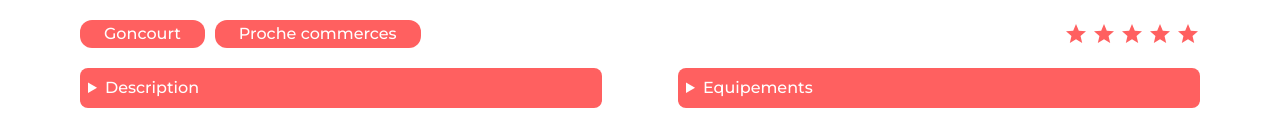
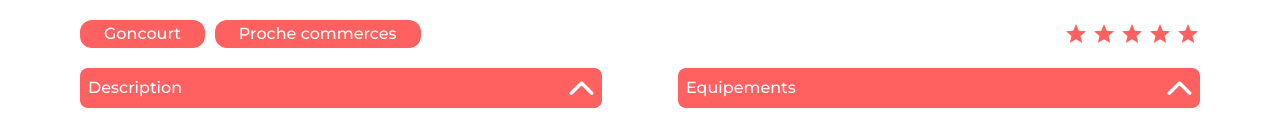
Before and after one commit to KpryKorn/projet-11, a React (Vite) app: page /0979876d in a window 1280 px wide. Shown: the part 661-800 px from the top of the page. Built offline with nearby package versions, Linux system fonts and the light colour scheme.

Commit message:
feat: ajout composant collapse (details)

```diff
--- a/src/components/details.tsx
+++ b/src/components/details.tsx
@@ -1,3 +1,5 @@
+import { useState } from "react";
+
 export default function Details({
   text,
   children,
@@ -5,10 +7,37 @@ export default function Details({
   text: string;
   children?: React.ReactNode;
 }) {
+  const [isOpen, setIsOpen] = useState(false);
+
   return (
-    <details className="flex-1 bg-red-kasa p-2 rounded-lg text-white">
-      <summary className="font-medium">{text}</summary>
-      {children}
-    </details>
+    <div className="flex-1 rounded-lg mb-4">
+      <div
+        className="rounded-lg bg-red-kasa flex p-2 justify-between items-center cursor-pointer"
+        onClick={() => setIsOpen((prev) => !prev)}
+      >
+        <span className="text-white font-medium">{text}</span>
+        <span className={`transition-transform ${isOpen ? "rotate-180" : ""}`}>
+          <svg
+            width="25"
+            height="14"
+            viewBox="0 0 25 14"
+            fill="none"
+            xmlns="http://www.w3.org/2000/svg"
+          >
+            <path
+              d="M11.2897 0.789661C11.9591 0.120242 13.0462 0.120242 13.7157 0.789661L23.9979 11.0719C24.6674 11.7414 24.6674 12.8285 23.9979 13.4979C23.3285 14.1673 22.2414 14.1673 21.572 13.4979L12.5 4.42595L3.42804 13.4926C2.75862 14.162 1.67148 14.162 1.00206 13.4926C0.332646 12.8231 0.332646 11.736 1.00206 11.0666L11.2843 0.784306L11.2897 0.789661Z"
+              fill="white"
+            />
+          </svg>
+        </span>
+      </div>
+      <div
+        className={`transition-all duration-500 ease-in-out overflow-hidden ${
+          isOpen ? "max-h-screen opacity-100" : "max-h-0 opacity-0"
+        }`}
+      >
+        <div className="p-2 text-black bg-slate-50 rounded-lg">{children}</div>
+      </div>
+    </div>
   );
 }
```
Also changed, not shown: src/assets/chevron.svg (added).
